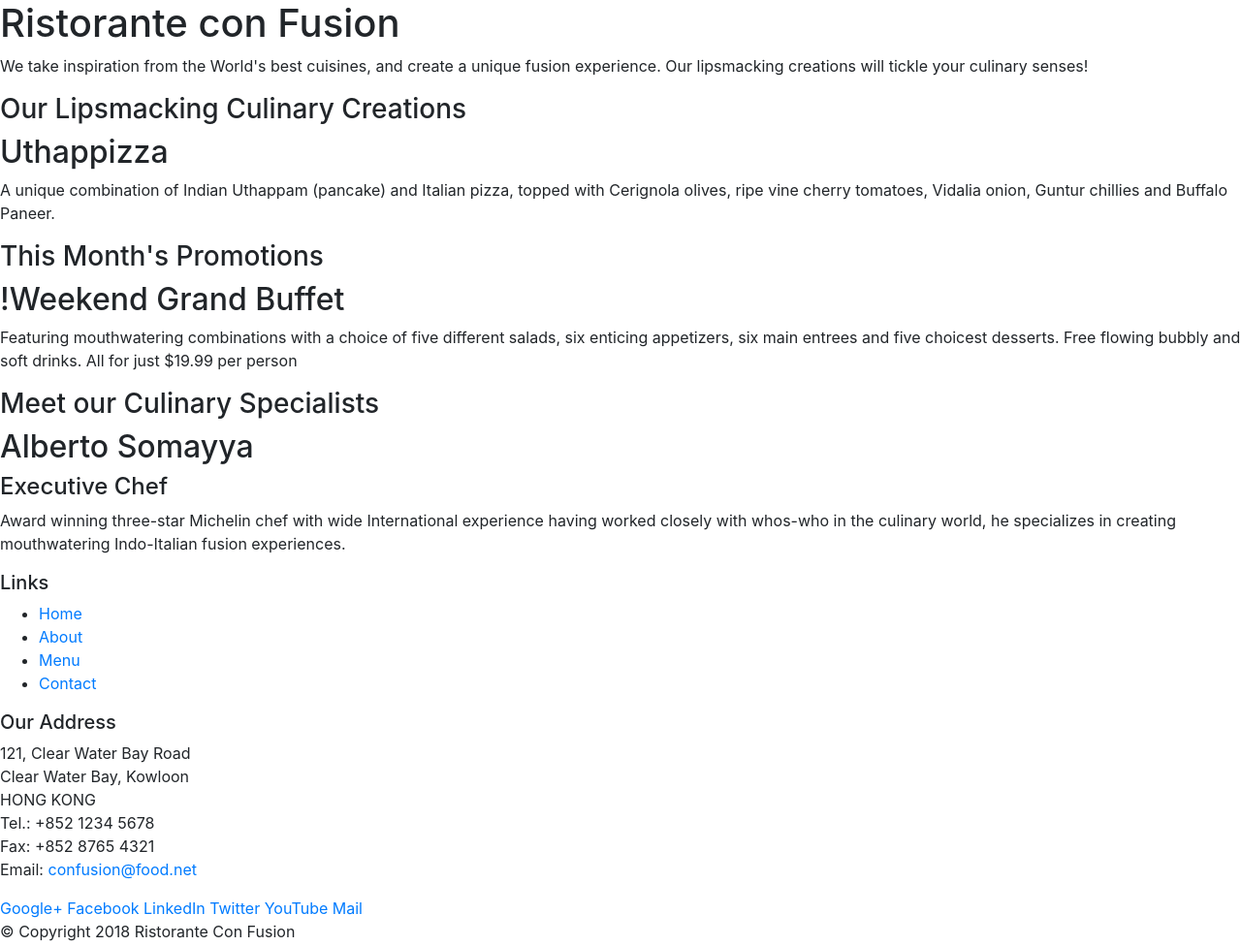
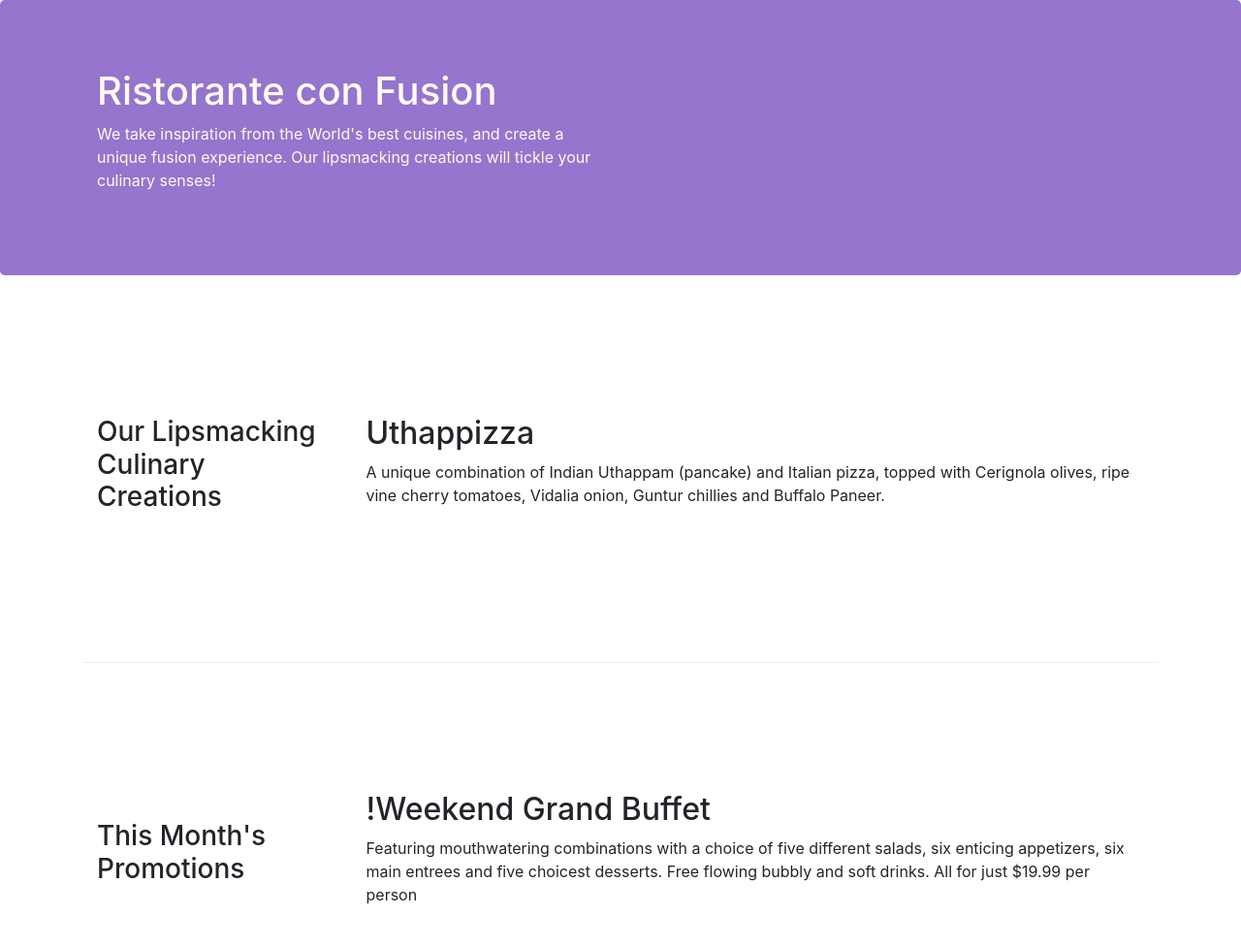
Before and after one commit to Dhirish/Full_Stack_Boot, a website: page index.html in a window 1280 px wide. Shown: the top 976 px of the page at 97% size. Drawn offline with nearby package versions, Linux system fonts and the light colour scheme.

Commit message:
bootstrap part2

```diff
--- /dev/null
+++ b/css/styles.css
@@ -0,0 +1,30 @@
+.row-header{
+    margin: 0px auto;
+    padding: 0px auto;
+}
+
+.row-contents{
+    margin: 0px auto;
+    padding: 50px 0px 50px 0px;
+    border-bottom: 1px ridge;
+    min-height: 400px;
+}
+
+.footer{
+    background-color: #D1C4E9;
+    margin: 0px auto;
+    padding: 20px 0px 20px 0px;
+}
+
+.jumbotron{
+    padding: 70px 30px 70px 30px;
+    margin: 0px auto;
+    background: #9575CD;
+    color: floralwhite;
+}
+
+.address{
+    font-size:80%;
+    margin: 0px;
+    color: #0F0F0F
+}
--- a/index.html
+++ b/index.html
@@ -9,51 +9,52 @@
 
        <!-- Bootstrap CSS -->
        <link rel="stylesheet" href="node_modules/bootstrap/dist/css/bootstrap.min.css">
+       <link rel="stylesheet" href="css/styles.css">
     <title>Ristorante Con Fusion</title>
 </head>
 
 <body>
 
-    <header>
-        <div>
-            <div>
-                <div>
+    <header class="jumbotron">
+        <div class="container">
+            <div class="row row-header">
+                <div class="col-12 col-sm-6">
                     <h1>Ristorante con Fusion</h1>
                     <p>We take inspiration from the World's best cuisines, and create a unique fusion experience. Our lipsmacking creations will tickle your culinary senses!</p>
                 </div>
-                <div>
+                <div class="col-12 col-sm">
                 </div>
             </div>
         </div>
     </header>
 
-    <div>
-        <div>
-            <div>
+    <div class="container">
+        <div class="row row-contents align-items-center">
+            <div class="col-12 col-sm-4 col-md-3">
                 <h3>Our Lipsmacking Culinary Creations</h3>
             </div>
-            <div>
+            <div class="col-12 col-sm col-md">
                 <h2>Uthappizza</h2>
                 <p>A unique combination of Indian Uthappam (pancake) and Italian pizza, topped with Cerignola olives, ripe vine cherry tomatoes, Vidalia onion, Guntur chillies and Buffalo Paneer.</p>
             </div>
         </div>
 
 
-        <div>
-            <div>
+        <div class = "row row-contents align-items-center">
+            <div  class="col-12 col-sm-4 col-md-3">
                 <h3>This Month's Promotions</h3>
             </div>
-            <div>
+            <div class="col-12 col-sm col-md">
                 <h2>!Weekend Grand Buffet</h2>
                 <p>Featuring mouthwatering combinations with a choice of five different salads, six enticing appetizers, six main entrees and five choicest desserts. Free flowing bubbly and soft drinks. All for just $19.99 per person </p>
             </div>
         </div>
 
-        <div>
-            <div>
+        <div class="row row-contents align-items-center">
+            <div class="col-12 col-sm-4 col-md-3">
                 <h3>Meet our Culinary Specialists</h3>
             </div>
-            <div>
+            <div class="col-12 col-sm col-md">
                 <h2>Alberto Somayya</h2>
                 <h4>Executive Chef</h4>
                 <p>Award winning three-star Michelin chef with wide International experience having worked closely with whos-who in the culinary world, he specializes in creating mouthwatering Indo-Italian fusion experiences. </p>
@@ -61,19 +62,19 @@
         </div>
     </div>
 
-    <footer>
-        <div>
-            <div>
-                <div>
+    <footer class="footer">
+            <div class="container">
+            <div class="row">
+                <div class="col-4 offset-1 col-sm-2">
                     <h5>Links</h5>
-                    <ul>
+                    <ul class="list-unstyled">
                         <li><a href="#">Home</a></li>
                         <li><a href="#">About</a></li>
                         <li><a href="#">Menu</a></li>
                         <li><a href="#">Contact</a></li>
                     </ul>
                 </div>
-                <div>
+                <div class ="col-7 col-sm-5">
                     <h5>Our Address</h5>
                     <address>
 		              121, Clear Water Bay Road<br>
@@ -84,8 +85,8 @@
 		              Email: <a href="mailto:confusion@food.net">confusion@food.net</a>
 		           </address>
                 </div>
-                <div>
-                    <div>
+                <div class="col-12 col-sm-4 align-self-center">
+                    <div class="text-center">
                         <a href="http://google.com/+">Google+</a>
                         <a href="http://www.facebook.com/profile.php?id=">Facebook</a>
                         <a href="http://www.linkedin.com/in/">LinkedIn</a>
@@ -95,8 +96,8 @@
                     </div>
                 </div>
            </div>
-           <div>
-                <div>
+           <div class ="row justify-content-center">
+                <div class="col-auto">
                     <p>© Copyright 2018 Ristorante Con Fusion</p>
                 </div>
            </div>
```
